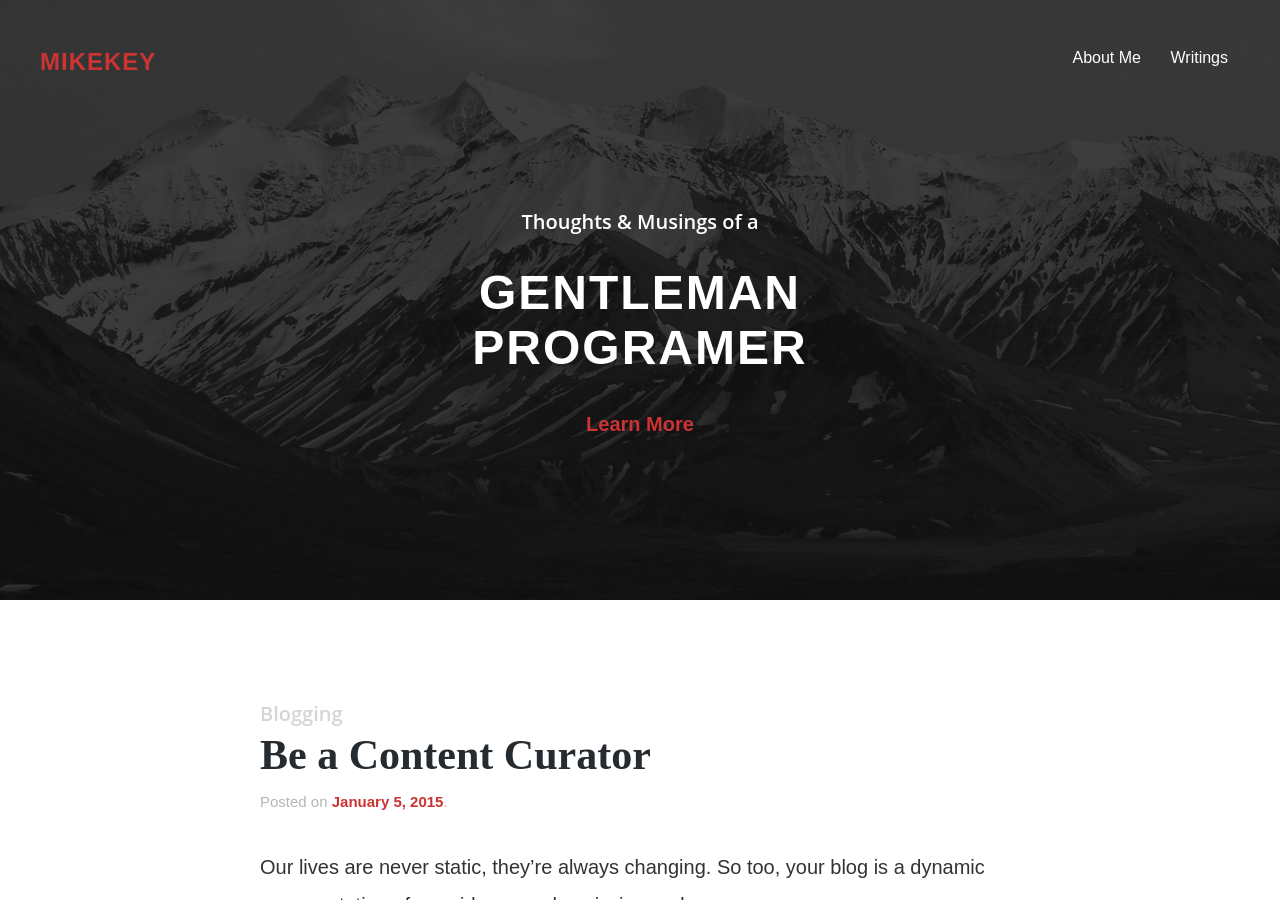
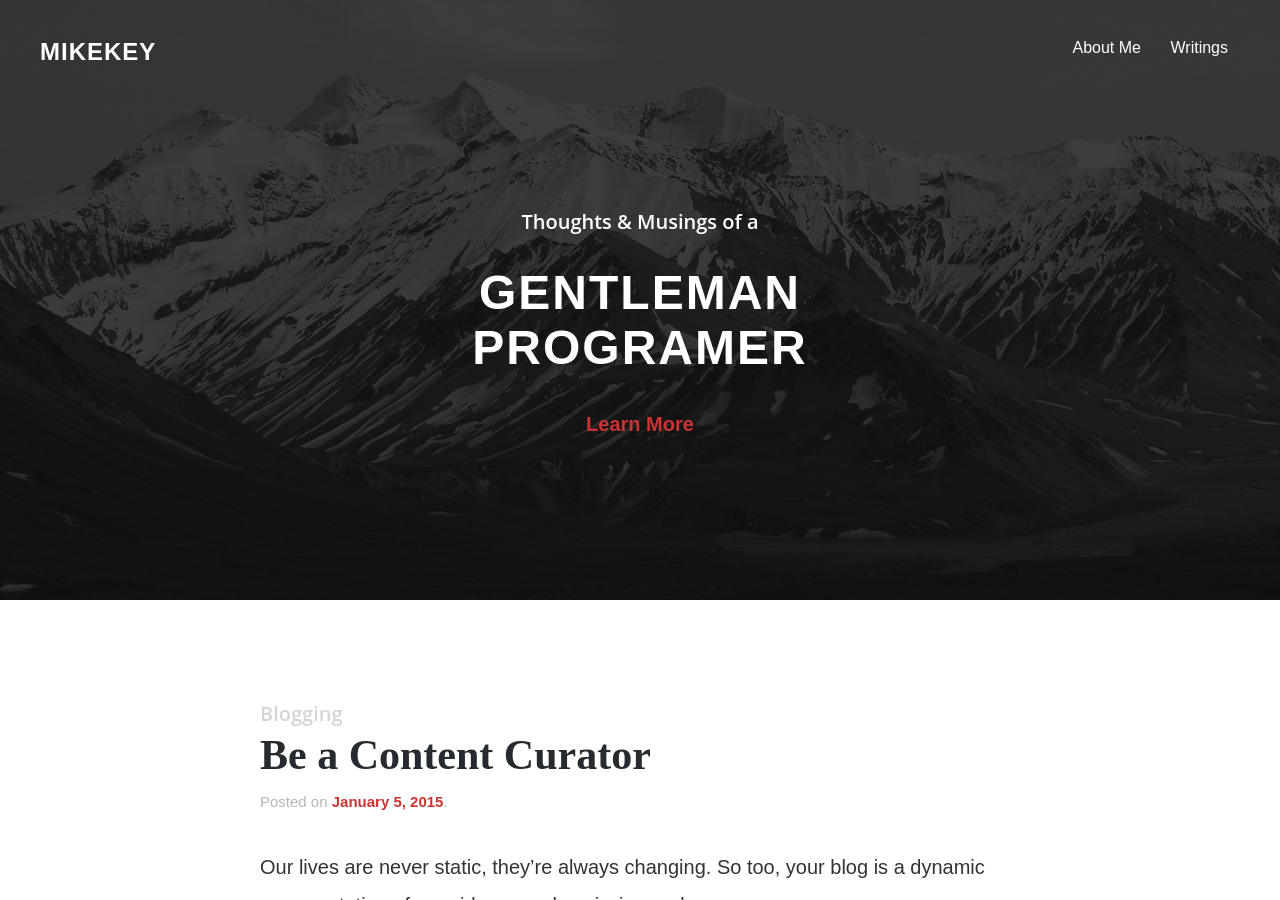
Before and after one commit to devbymike/mk3y.com, a Jekyll site: the page built from index.html, in a window 1280 px wide and 900 px high. Built offline with Jekyll 4.4.1, drawn with Linux system fonts in a browser that asks for light colours; nearby versions of some CDN libraries; the list of posts is cut into pages by our own code.

Commit message:
tweaking site-title colors

```diff
--- a/assets/css/header.scss
+++ b/assets/css/header.scss
@@ -2,10 +2,10 @@
 .site-header {
   background-color: transperant;
   left: 0;
-  padding-bottom: 20px;
+  padding-bottom: 10px;
   padding-left: 40px;
   padding-right: 40px;
-  padding-top: 20px;
+  padding-top: 10px;
   position: fixed;
   top: 0;
   width: 100%;
@@ -19,11 +19,13 @@
     -o-transition: all 0.2s ease-in-out;
     transition: all 0.2s ease-in-out;
   }
+  &.light .site-title a {
+    color: #000;
+  }
 }
 
 .title-area {
   float: left;
-  paddting-top: 8px;
 }
 
 .site-title {
@@ -35,7 +37,11 @@
   margin-bottom: 0;
   text-transform: uppercase;
   color: #fff;
+    & a {
+        color:#fff;
+    }
 }
+
 
 .site-description {
   display: block;
```
